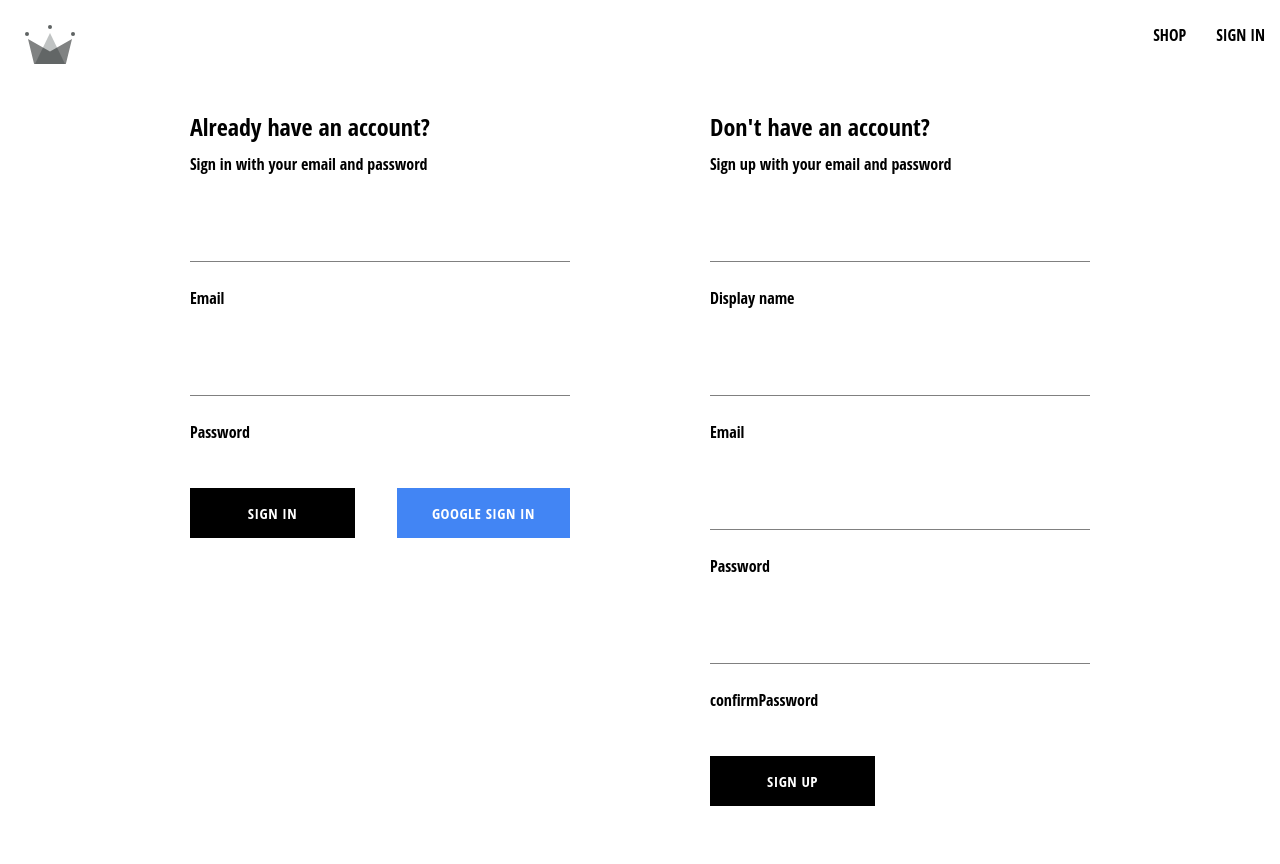
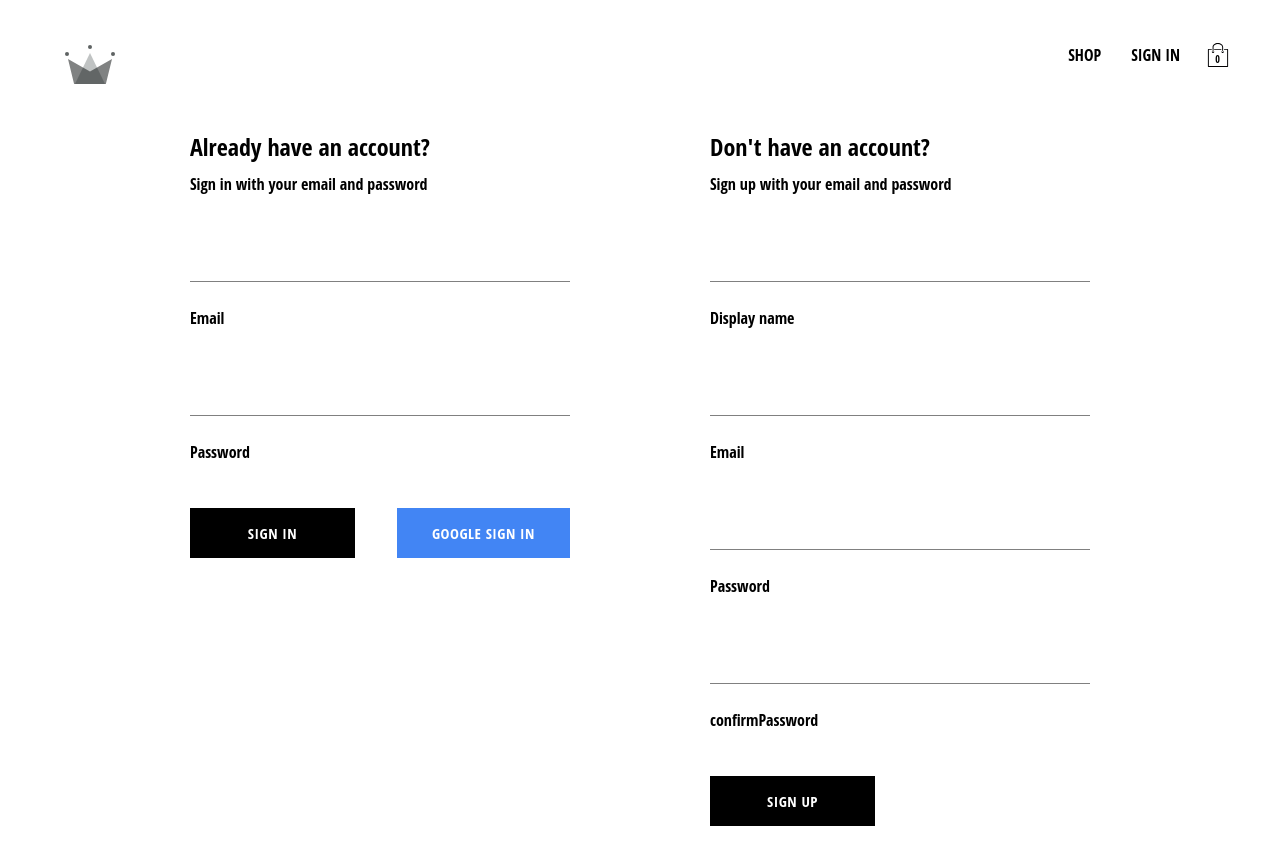
Before and after one commit to Gu-Ruu/clothing, a React (Create React App) app: page /auth in a window 1280 px wide. Shown: the top 864 px of the page. Before the commit the page ends 836 px from the top, so only its background shows below. Built offline with nearby package versions, Linux system fonts and the light colour scheme; no server answers.

Commit message:
adding cart context and shpping icon as well as dropdwon

```diff
--- /dev/null
+++ b/src/Contexts/cart.context.jsx
@@ -0,0 +1,13 @@
+import { createContext, useState } from "react";
+
+
+export const CartContext = createContext({
+  isCartOpen: false,
+  setIsCartOpen: () => {},
+});
+
+export const CartProvider = ({ children }) => {
+  const [isCartOpen, setIsCartOpen] = useState(false);
+  const value = { isCartOpen, setIsCartOpen };
+  return <CartContext.Provider value={value}>{children}</CartContext.Provider>;
+};
--- /dev/null
+++ b/src/components/cart-dropdown/cart-dropdown.component.jsx
@@ -0,0 +1,12 @@
+import Button from "../button/Button.component";
+import "./cart-dropdown.styles.scss";
+
+const CartDropdown = () => {
+  return (
+    <div className="cart-dropdown-container">
+      <div className="cart-items"></div>
+      <Button >GO TO CHECKOUT</Button>
+    </div>
+  );
+};
+export default CartDropdown;
--- /dev/null
+++ b/src/components/cart-dropdown/cart-dropdown.styles.scss
@@ -0,0 +1,30 @@
+.cart-dropdown-container {
+    position: absolute;
+    width: 240px;
+    height: 340px;
+    display: flex;
+    flex-direction: column;
+    padding: 20px;
+    border: 1px solid black;
+    background-color: white;
+    top: 90px;
+    right: 40px;
+    z-index: 5;
+
+    .empty-message {
+      font-size: 18px;
+      margin: 50px auto;
+    }
+
+    .cart-items {
+      height: 240px;
+      display: flex;
+      flex-direction: column;
+      overflow: scroll;
+    }
+
+    button {
+      margin-top: auto;
+      font-size:12px
+    }
+  }
--- /dev/null
+++ b/src/components/cart-icon/cart-icon.component.jsx
@@ -0,0 +1,17 @@
+import { ReactComponent as ShoppingBag } from "../../Assets/shopping-bag.svg";
+import { CartContext } from "../../Contexts/cart.context";
+import "./cart-icon.styles.scss";
+import { useContext } from "react";
+
+const Carticon = () => {
+  const { isCartOpen, setIsCartOpen } = useContext(CartContext);
+  const toggleIsCartOpen = () => setIsCartOpen(!isCartOpen);
+  return (
+    <div className="cart-icon-container" onClick={toggleIsCartOpen}>
+      <ShoppingBag className="shopping-bag" />
+      <span className="item-count">0</span>
+    </div>
+  );
+};
+
+export default Carticon;
--- /dev/null
+++ b/src/components/cart-icon/cart-icon.styles.scss
@@ -0,0 +1,21 @@
+.cart-icon-container {
+    width: 45px;
+    height: 45px;
+    position: relative;
+    display: flex;
+    align-items: center;
+    justify-content: center;
+    cursor: pointer;
+
+    .shopping-bag {
+      width: 24px;
+      height: 24px;
+    }
+
+    .item-count {
+      position: absolute;
+      font-size: 10px;
+      font-weight: bold;
+      bottom: 12px;
+    }
+  }
--- a/src/index.js
+++ b/src/index.js
@@ -5,6 +5,7 @@ import { ProductsProvider } from "./Contexts/Products.items";
 import App from "./App";
 import { UserProvider } from "./Contexts/user.context";
 import "./index.scss";
+import { CartProvider } from "./Contexts/cart.context";
 import reportWebVitals from "./reportWebVitals";
 const root = ReactDOM.createRoot(document.getElementById("root"));
 root.render(
@@ -12,7 +13,9 @@ root.render(
     <BrowserRouter>
       <UserProvider>
         <ProductsProvider>
-          <App />
+          <CartProvider>
+            <App />
+          </CartProvider>
         </ProductsProvider>
       </UserProvider>
     </BrowserRouter>
--- a/src/index.scss
+++ b/src/index.scss
@@ -1,5 +1,6 @@
 body {
   margin: 0;
+  padding: 20px 40px;
   font-family: 'Open sans Condensed', sans-sarif;
   -webkit-font-smoothing: antialiased;
   -moz-osx-font-smoothing: grayscale;
--- a/src/routes/navigation/navigation.component.jsx
+++ b/src/routes/navigation/navigation.component.jsx
@@ -1,13 +1,15 @@
 import { Fragment, useContext } from "react";
 import { Link, Outlet } from "react-router-dom";
 import { ReactComponent as CrwnLogo } from "../../Assets/crown.svg";
-
+import Carticon from "../../components/cart-icon/cart-icon.component";
+import CartDropdown from "../../components/cart-dropdown/cart-dropdown.component";
 import "./navigation.styles.scss";
 import { signOutUser } from "../../utility/Firebase/firebase.utils";
 import { UserContext } from "../../Contexts/user.context";
-
+import { CartContext } from "../../Contexts/cart.context";
 const Navigation = () => {
   const { currentUser } = useContext(UserContext);
+  const { isCartOpen } = useContext(CartContext);
   return (
     <Fragment>
       <div className="navigation">
@@ -21,14 +23,16 @@ const Navigation = () => {
           {currentUser ? (
             <span className="nav-link" onClick={signOutUser}>
               {""}
-              SIGN OUT{''}
+              SIGN OUT{""}
             </span>
           ) : (
             <Link className="nav-link" to="/auth">
               SIGN IN
             </Link>
           )}
+          <Carticon />
         </div>
+        {isCartOpen && <CartDropdown />}
       </div>
       <Outlet />
     </Fragment>
```
Also changed, not shown: src/Assets/shopping-bag.svg (added).
